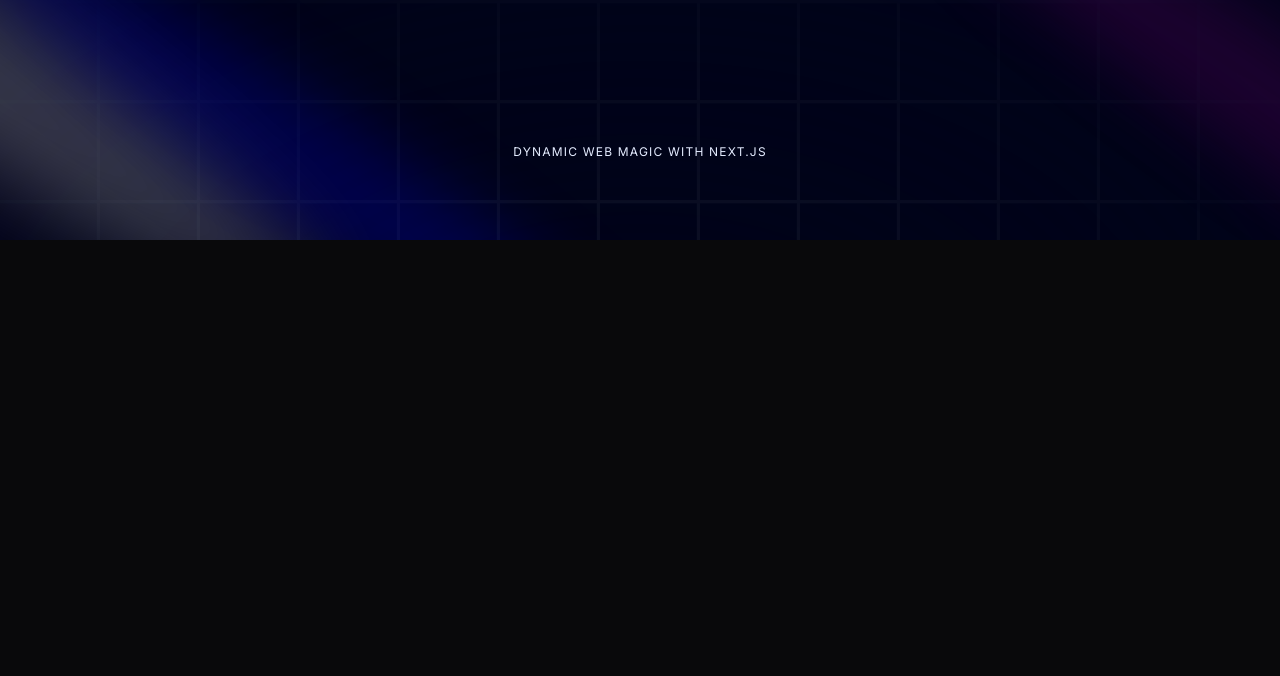
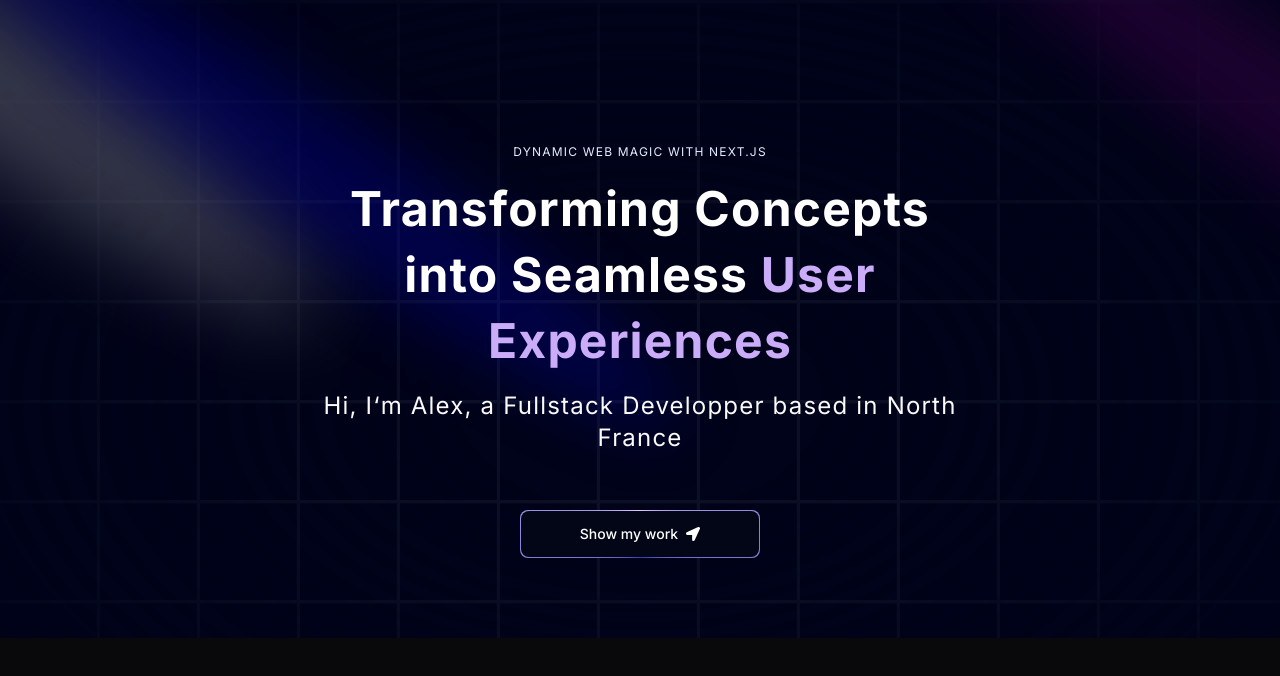
Before and after one commit to Alexskq/Portfolio24, a Next.js app: page / in a window 1280 px wide. Shown: the top 676 px of the page. Built offline with nearby package versions, Linux system fonts and the light colour scheme.

Commit message:
Hero section Done

```diff
--- a/components/Hero.tsx
+++ b/components/Hero.tsx
@@ -1,5 +1,8 @@
 import React from "react";
 import { Spotlight } from "./ui/Spotlight";
+import { TextGenerateEffect } from "./ui/text-generate-effect";
+import MagicButton from "@/components/ui/MagicButton";
+import { FaLocationArrow } from "react-icons/fa";
 
 const Hero = () => {
   return (
@@ -25,6 +28,23 @@
           <h2 className="uppercase tracking-widest text-xs text-center text-blue-100 max-w-80">
             Dynamic Web Magic with Next.js
           </h2>
+
+          <TextGenerateEffect
+            className="text-center text-[40px] md:text-4xl lg:text-5xl"
+            words="Transforming Concepts into Seamless User Experiences"
+          />
+
+          <p className="text-center md:tracking-wider mb-4 text-sm md:text-lg lg:text-2xl">
+            Hi, I&lsquo;m Alex, a Fullstack Developper based in North France
+          </p>
+
+          <a href="#about">
+            <MagicButton
+              title="Show my work"
+              icon={<FaLocationArrow />}
+              position="right"
+            />
+          </a>
         </div>
       </div>
     </div>
--- /dev/null
+++ b/components/ui/MagicButton.tsx
@@ -0,0 +1,31 @@
+import React from "react";
+
+const MagicButton = ({
+  title,
+  icon,
+  position,
+  handleClick,
+  otherClasses,
+}: {
+  title: string;
+  icon: React.ReactNode;
+  position: string;
+  handleClick?: () => void;
+  otherClasses?: string;
+}) => {
+  return (
+    // Button code
+    <button className="relative inline-flex h-12 w-full overflow-hidden rounded-lg p-[1px] focus:outline-none md:w-60 md:mt-10">
+      <span className="absolute inset-[-1000%] animate-[spin_2s_linear_infinite] bg-[conic-gradient(from_90deg_at_50%_50%,#E2CBFF_0%,#393BB2_50%,#E2CBFF_100%)]" />
+      <span
+        className={`inline-flex h-full w-full cursor-pointer items-center justify-center rounded-lg bg-slate-950 px-7 text-sm font-medium text-white backdrop-blur-3xl gap-2 ${otherClasses}`}
+      >
+        {position === "left" && icon}
+        {title}
+        {position === "right" && icon}
+      </span>
+    </button>
+  );
+};
+
+export default MagicButton;
--- /dev/null
+++ b/components/ui/text-generate-effect.tsx
@@ -0,0 +1,56 @@
+"use client";
+import { useEffect } from "react";
+import { motion, stagger, useAnimate } from "framer-motion";
+import { cn } from "@/utils/cn";
+
+export const TextGenerateEffect = ({
+  words,
+  className,
+}: {
+  words: string;
+  className?: string;
+}) => {
+  const [scope, animate] = useAnimate();
+  let wordsArray = words.split(" ");
+  useEffect(() => {
+    animate(
+      "span",
+      {
+        opacity: 1,
+      },
+      {
+        duration: 2,
+        delay: stagger(0.2),
+      }
+    );
+  }, [scope.current]);
+
+  const renderWords = () => {
+    return (
+      <motion.div ref={scope}>
+        {wordsArray.map((word, idx) => {
+          return (
+            <motion.span
+              key={word + idx}
+              className={`${
+                idx > 3 ? "text-purple" : "dark:text-white text-black opacity-0"
+              } opacity-0`}
+            >
+              {word}{" "}
+            </motion.span>
+          );
+        })}
+      </motion.div>
+    );
+  };
+
+  return (
+    <div className={cn("font-bold", className)}>
+      <div className="my-4">
+        <div className=" dark:text-white text-black leading-snug tracking-wide">
+          {renderWords()}
+        </div>
+      </div>
+    </div>
+  );
+};
--- a/package.json
+++ b/package.json
@@ -16,6 +16,7 @@
     "next-themes": "^0.3.0",
     "react": "^18",
     "react-dom": "^18",
+    "react-icons": "^5.2.1",
     "tailwind-merge": "^2.3.0",
     "tailwindcss-animate": "^1.0.7"
   },
```
Also changed, not shown: 1 other file (tests, documents, lock files or other folders).
